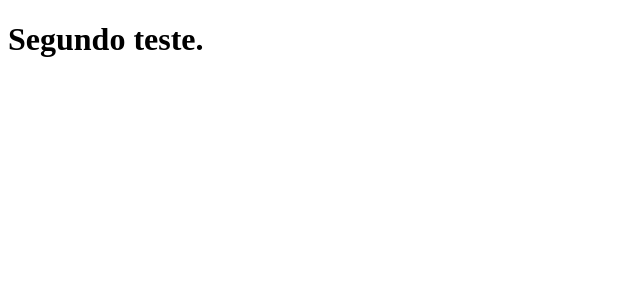
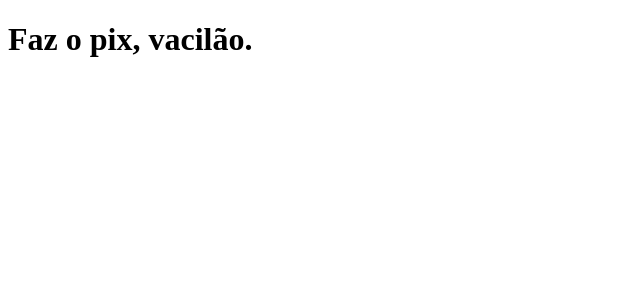
Before and after one commit to ikenagagabriel/clone-tabnews, a Next.js app: page / in a window 1280 px wide. Shown: the top 300 px of the page, without its empty margins (0-640 px from the left). Built offline with nearby package versions, Linux system fonts and the light colour scheme.

Commit message:
alterando mensagem inicial

```diff
--- a/pages/index.js
+++ b/pages/index.js
@@ -1,5 +1,5 @@
 function Home() {
-    return <h1>Segundo teste.</h1>
+    return <h1>Faz o pix, vacilão.</h1>
 }
 
 export default Home;
```
